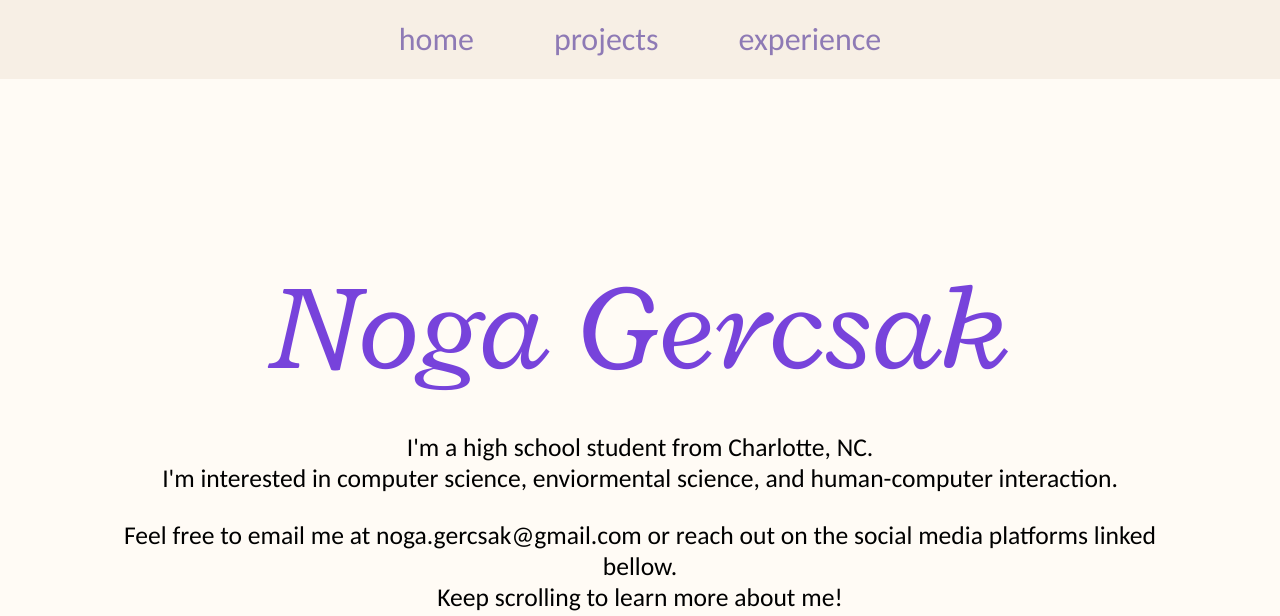
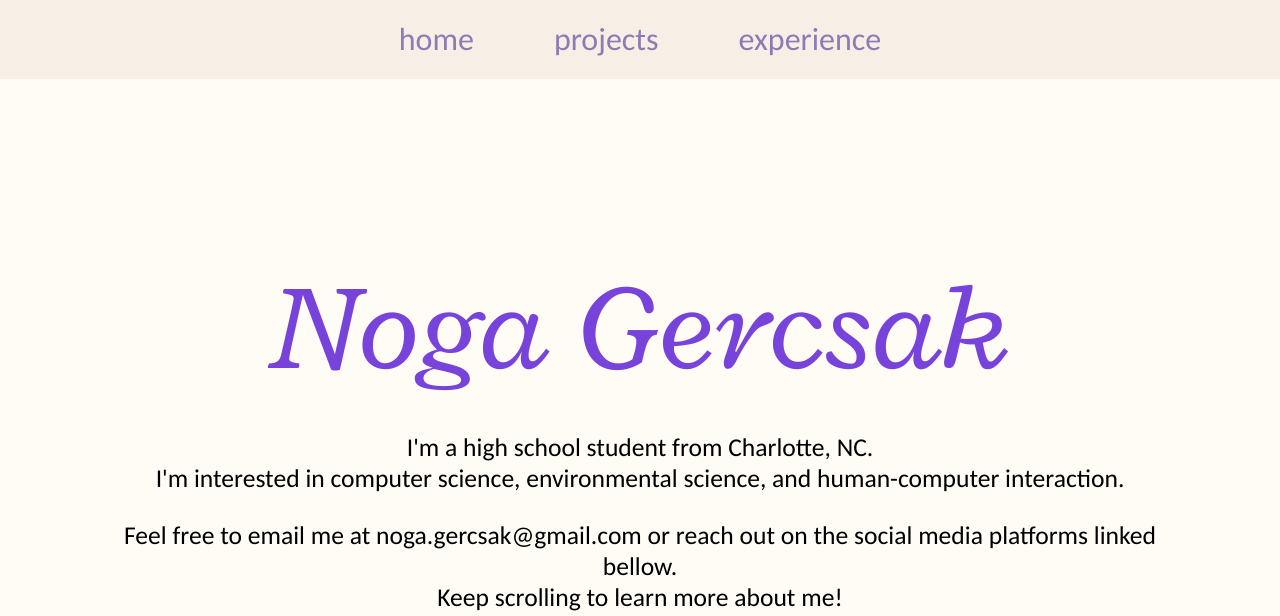
Before and after one commit to nogagercsak/nogagercsak, a plain HTML site: page index.html in a window 1280 px wide. Shown: the top 616 px of the page. Drawn offline with Linux system fonts and the light colour scheme.

Commit message:
Update index.html

```diff
--- a/index.html
+++ b/index.html
@@ -30,7 +30,7 @@
         <h1 id="nameTitle">Noga Gercsak</h1>
     </header>
 
-    <p class="desc">I'm a high school student from Charlotte, NC.<br> I'm interested in computer science, enviormental science, and human-computer interaction.</p>
+    <p class="desc">I'm a high school student from Charlotte, NC.<br> I'm interested in computer science, environmental science, and human-computer interaction.</p>
 
     <p class = "desc">Feel free to email me at noga.gercsak@gmail.com or reach out on the social media platforms linked bellow. <br> Keep scrolling to learn more about me!</p>
     <div id="socials">
```
